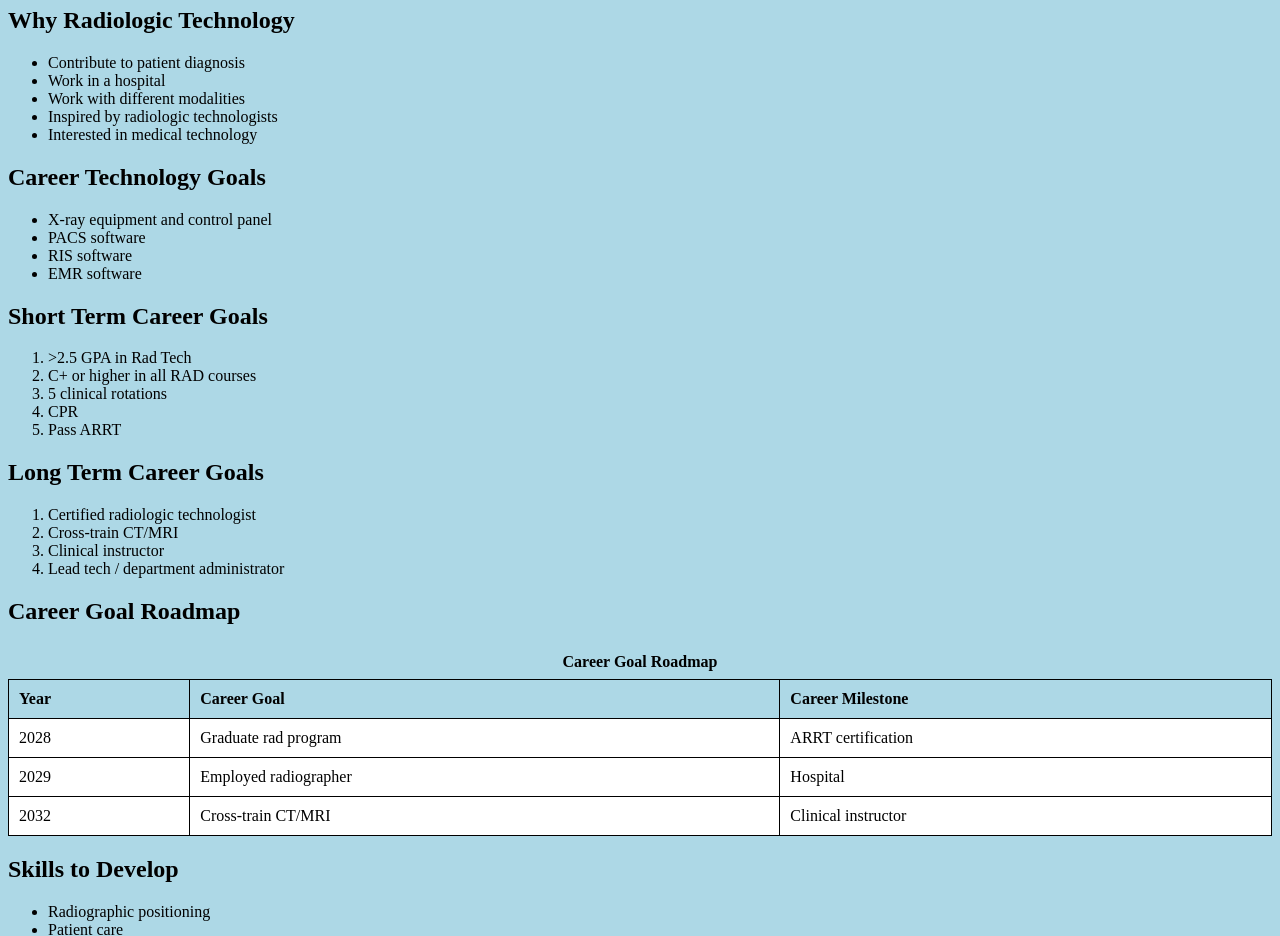
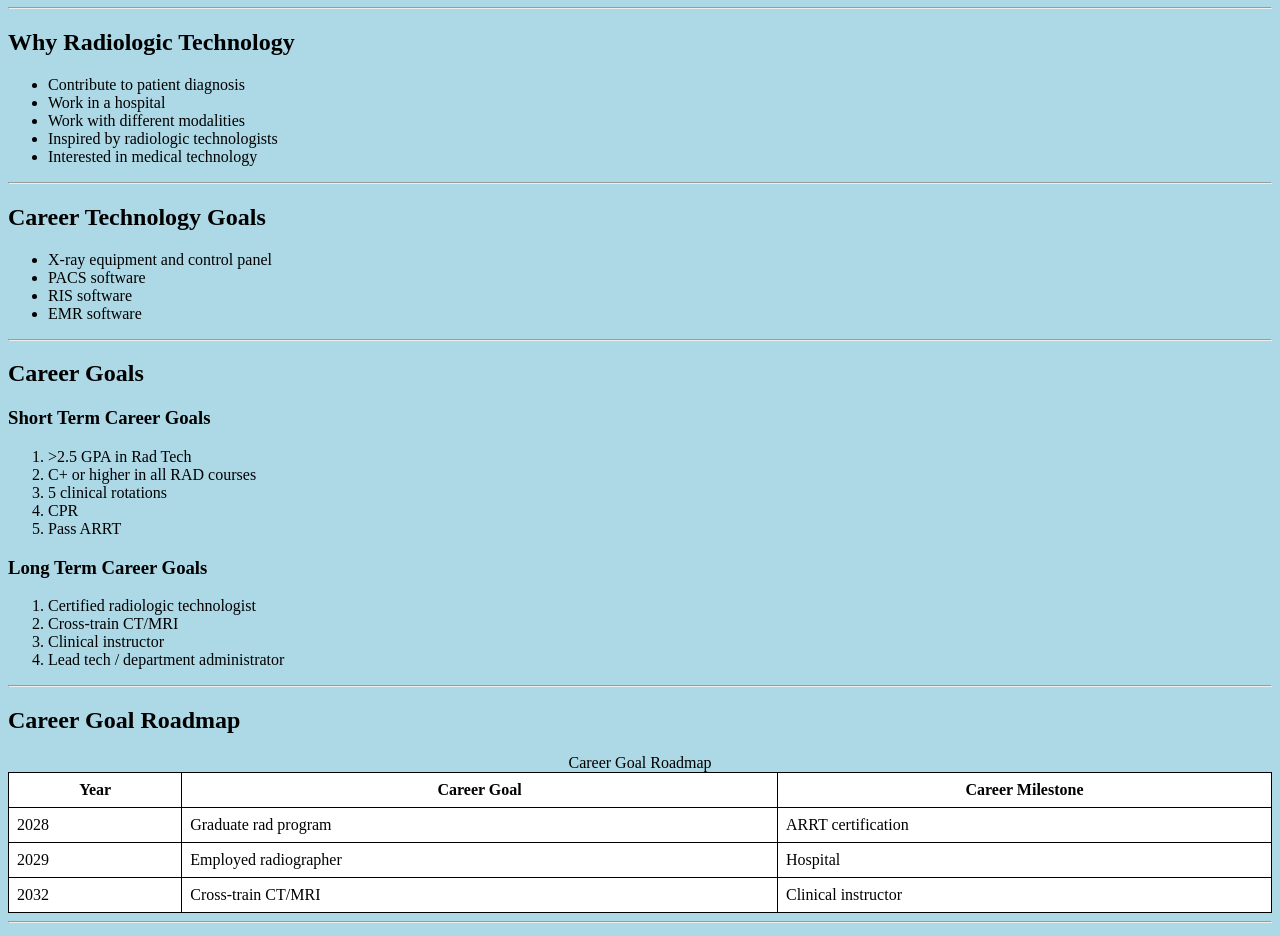
Before and after one commit to AvaMangler/homeworkpracticedraft.io, a plain HTML site: page index.html in a window 1280 px wide. Shown: the part 73-1009 px from the top of the page. Drawn offline with Linux system fonts and the light colour scheme.

Commit message:
Update career goals and title in index.html

```diff
--- a/index.html
+++ b/index.html
@@ -1,35 +1,16 @@
+
 <!DOCTYPE html>
 <html>
 <head>
-    <title>My Career Goals</title>
-
-    <style>
-        table {
-            background-color: white;
-            border-collapse: collapse;
-            width: 100%;
-        }
-
-        th, td {
-            border: 1px solid black;
-            padding: 10px;
-            text-align: left;
-        }
-
-        th {
-            background-color: lightblue;
-        }
-
-        caption {
-            font-weight: bold;
-            padding: 8px;
-        }
-    </style>
+    <title>Radiologic Technology</title>
 </head>
 
 <body style="background-color: lightblue; color: black;">
 
-    <h1>My Career Goals</h1>
+<div>
+    <h1>A Career in Radiologic Technology</h1>
+
+    <hr>
 
     <h2>Why Radiologic Technology</h2>
 
@@ -41,6 +22,8 @@
         <li>Interested in medical technology</li>
     </ul>
 
+    <hr>
+
     <h2>Career Technology Goals</h2>
 
     <ul>
@@ -50,7 +33,11 @@
         <li>EMR software</li>
     </ul>
 
-    <h2>Short Term Career Goals</h2>
+    <hr>
+
+    <h2>Career Goals</h2>
+
+    <h3>Short Term Career Goals</h3>
 
     <ol>
         <li>&gt;2.5 GPA in Rad Tech</li>
@@ -60,7 +47,7 @@
         <li>Pass ARRT</li>
     </ol>
 
-    <h2>Long Term Career Goals</h2>
+    <h3>Long Term Career Goals</h3>
 
     <ol>
         <li>Certified radiologic technologist</li>
@@ -69,35 +56,39 @@
         <li>Lead tech / department administrator</li>
     </ol>
 
+    <hr>
+
     <h2>Career Goal Roadmap</h2>
 
-    <table>
+    <table style="background-color: white; border-collapse: collapse; width: 100%;">
         <caption>Career Goal Roadmap</caption>
 
         <tr>
-            <th>Year</th>
-            <th>Career Goal</th>
-            <th>Career Milestone</th>
+            <th style="border: 1px solid black; padding: 8px;">Year</th>
+            <th style="border: 1px solid black; padding: 8px;">Career Goal</th>
+            <th style="border: 1px solid black; padding: 8px;">Career Milestone</th>
         </tr>
 
         <tr>
-            <td>2028</td>
-            <td>Graduate rad program</td>
-            <td>ARRT certification</td>
+            <td style="border: 1px solid black; padding: 8px;">2028</td>
+            <td style="border: 1px solid black; padding: 8px;">Graduate rad program</td>
+            <td style="border: 1px solid black; padding: 8px;">ARRT certification</td>
         </tr>
 
         <tr>
-            <td>2029</td>
-            <td>Employed radiographer</td>
-            <td>Hospital</td>
+            <td style="border: 1px solid black; padding: 8px;">2029</td>
+            <td style="border: 1px solid black; padding: 8px;">Employed radiographer</td>
+            <td style="border: 1px solid black; padding: 8px;">Hospital</td>
         </tr>
 
         <tr>
-            <td>2032</td>
-            <td>Cross-train CT/MRI</td>
-            <td>Clinical instructor</td>
+            <td style="border: 1px solid black; padding: 8px;">2032</td>
+            <td style="border: 1px solid black; padding: 8px;">Cross-train CT/MRI</td>
+            <td style="border: 1px solid black; padding: 8px;">Clinical instructor</td>
         </tr>
     </table>
+
+    <hr>
 
     <h2>Skills to Develop</h2>
 
@@ -110,6 +101,8 @@
         <li>Physical fitness</li>
     </ul>
 
+    <hr>
+
     <h2>Medical Imaging</h2>
 
     <img src="RadTech-using-chest-x-ray-machine.jpg"
@@ -120,5 +113,7 @@
         <a href="https://www.arrt.org/">ARRT</a>
     </p>
 
+</div>
+
 </body>
 </html>
```
